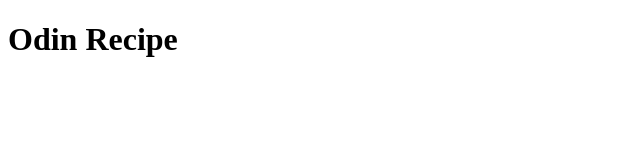
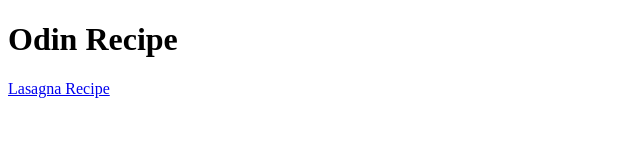
Before and after one commit to SenseiSalt/recipeproject, a plain HTML site: page index.html in a window 1280 px wide. Shown: the whole page, without its empty margins (0-640 px from the left). Drawn offline with Linux system fonts and the light colour scheme.

Commit message:
Created Lasagna Recipe and Linked with Index.

```diff
--- a/index.html
+++ b/index.html
@@ -11,7 +11,7 @@
 
         <body>
             <h1>Odin Recipe</h1>
-
+            <a href="../recipeproject/recipes/lasagna.hmtl">Lasagna Recipe </a>
 
         </body>
 
```
Also changed, not shown: 1 other file.
